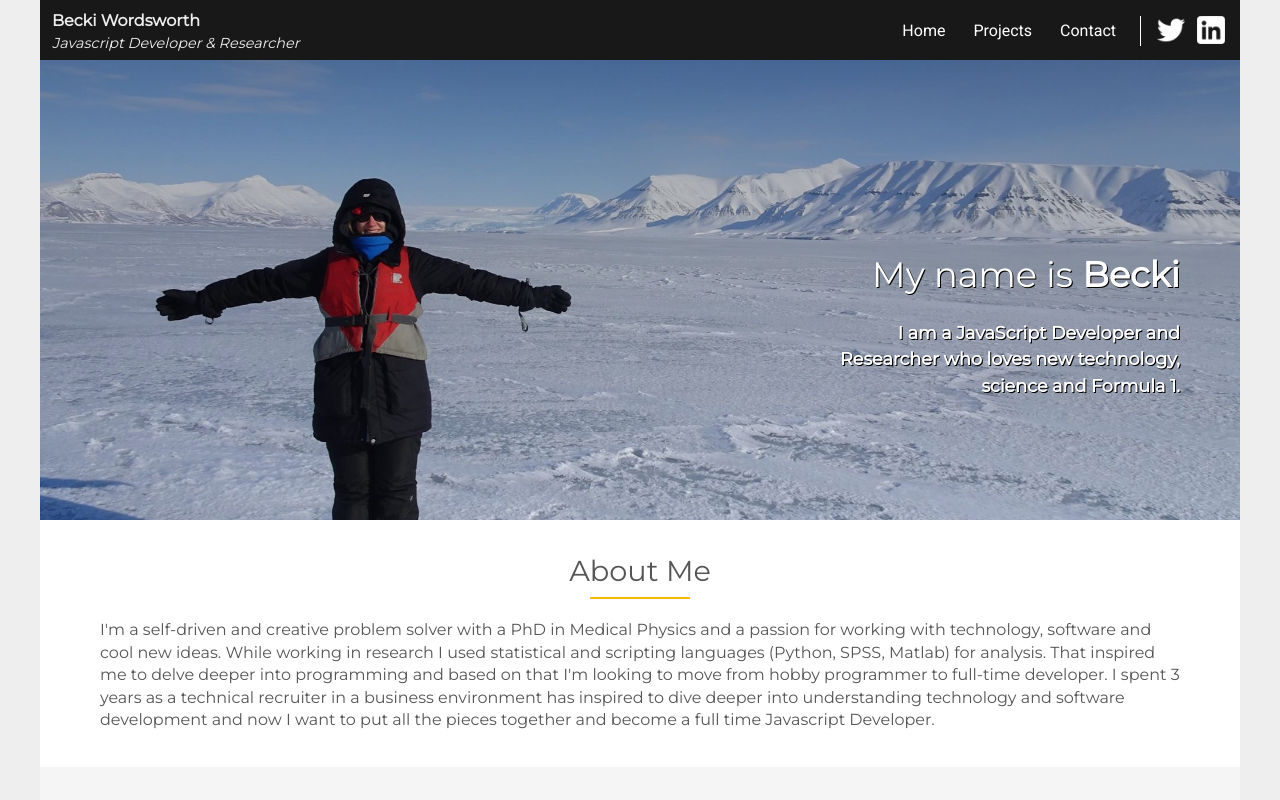
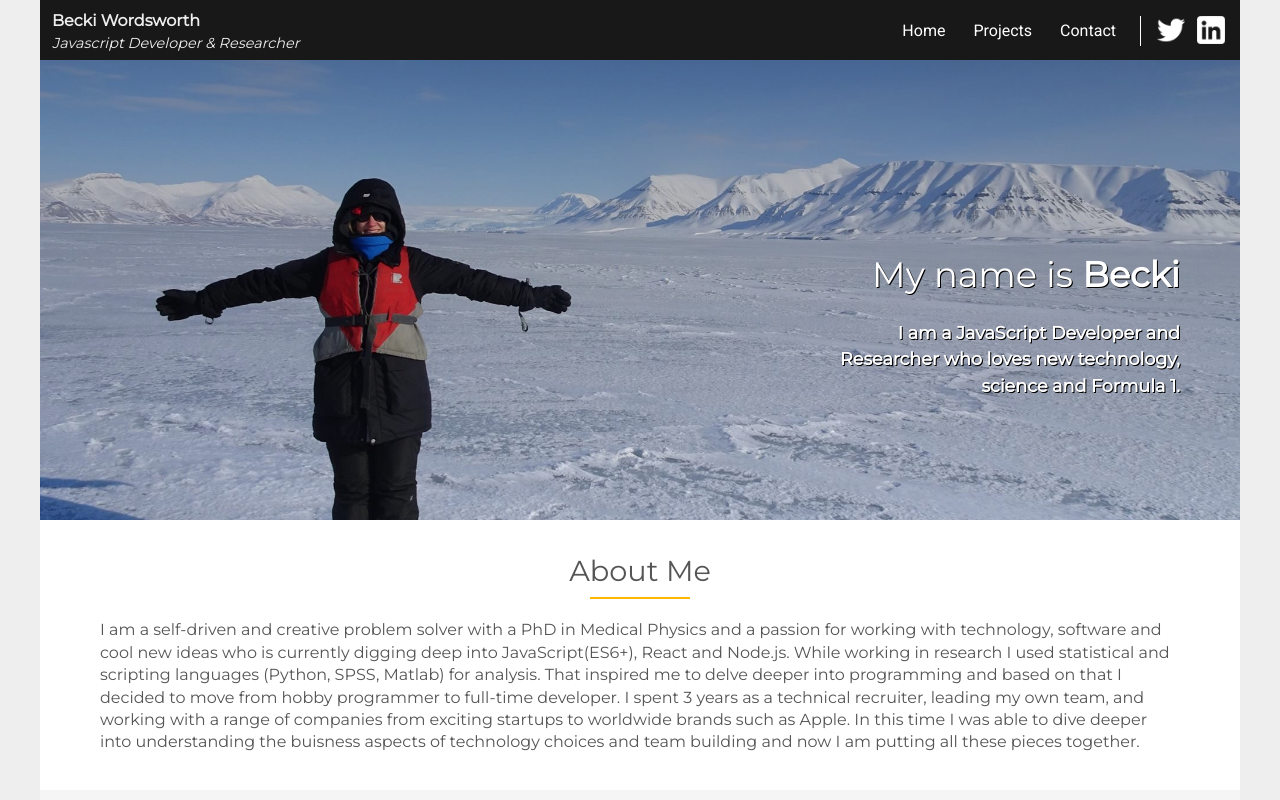
Before and after one commit to BeckiW/Portfolio, a React (Create React App) app in the folder app/: page / in a window 1280 px wide. Shown: the top 800 px of the page. Built offline with nearby package versions, Linux system fonts and the light colour scheme; a web font is replaced by a local one.

Commit message:
Language update

```diff
--- a/app/src/Components/Landing/index.js
+++ b/app/src/Components/Landing/index.js
@@ -23,7 +23,7 @@ class Landing extends React.Component {
       <section className="landing-section content-padding">
         <h2>About Me</h2>
         <hr />
-        <p>I'm a self-driven and creative problem solver with a PhD in Medical Physics and a passion for working with technology, software and cool new ideas. While working in research I used statistical and scripting languages (Python, SPSS, Matlab) for analysis. That inspired me to delve deeper into programming and based on that I'm looking to move from hobby programmer to full-time developer. I spent 3 years as a technical recruiter in a business environment has inspired to dive deeper into understanding technology and software development and now I want to put all the pieces together and become a full time Javascript Developer. </p>
+        <p>I am a self-driven and creative problem solver with a PhD in Medical Physics and a passion for working with technology, software and cool new ideas who is currently digging deep into JavaScript(ES6+), React and Node.js.  While working in research I used statistical and scripting languages (Python, SPSS, Matlab) for analysis. That inspired me to delve deeper into programming and based on that I decided to move from hobby programmer to full-time developer. I spent 3 years as a technical recruiter, leading my own team, and working with a range of companies from exciting startups to worldwide brands such as Apple. In this time I was able to dive deeper into understanding the buisness aspects of technology choices and team building and now I am putting all these pieces together. </p>
       </section>
 
       <section className="landing-section content-padding">
```
